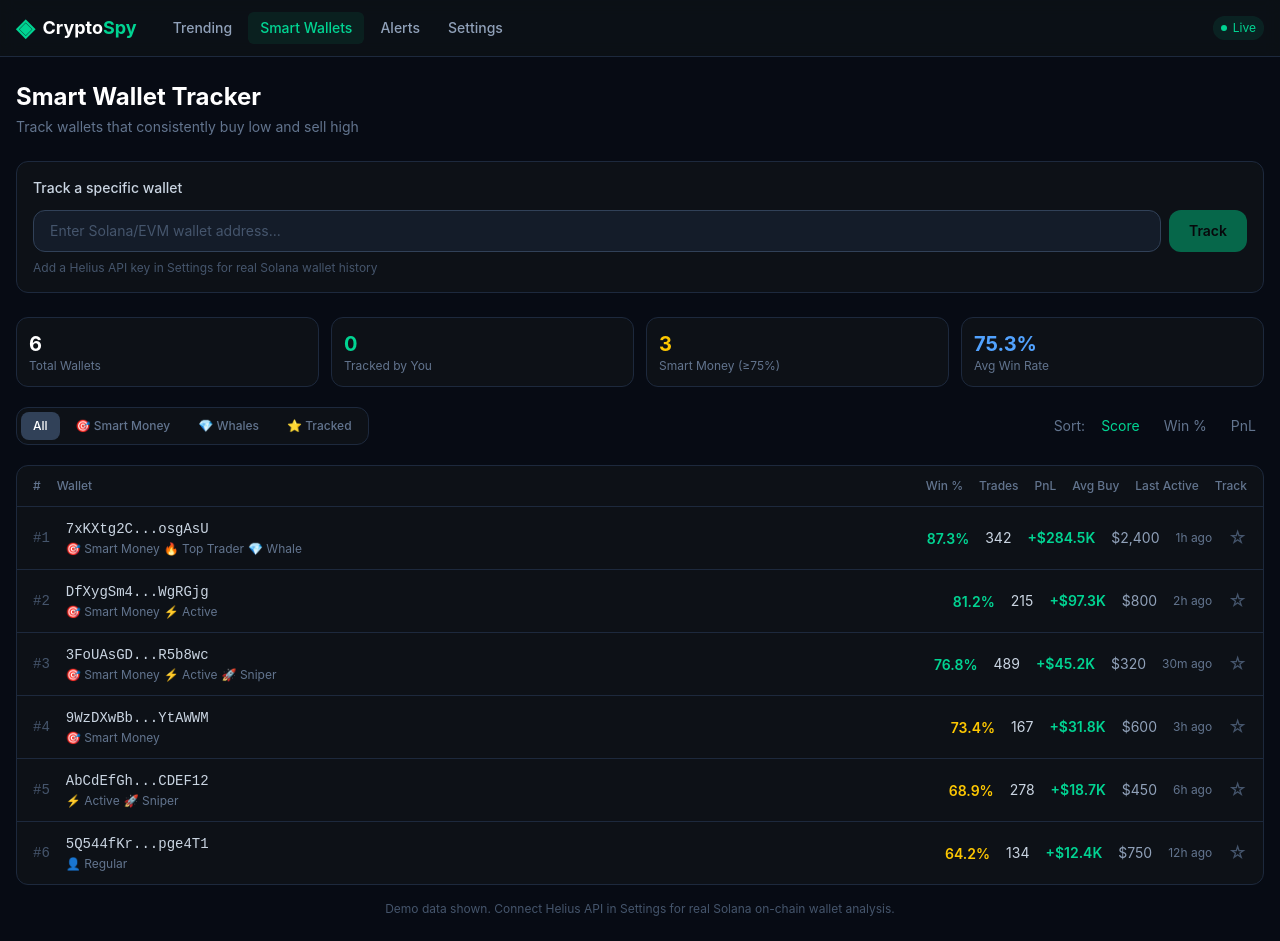
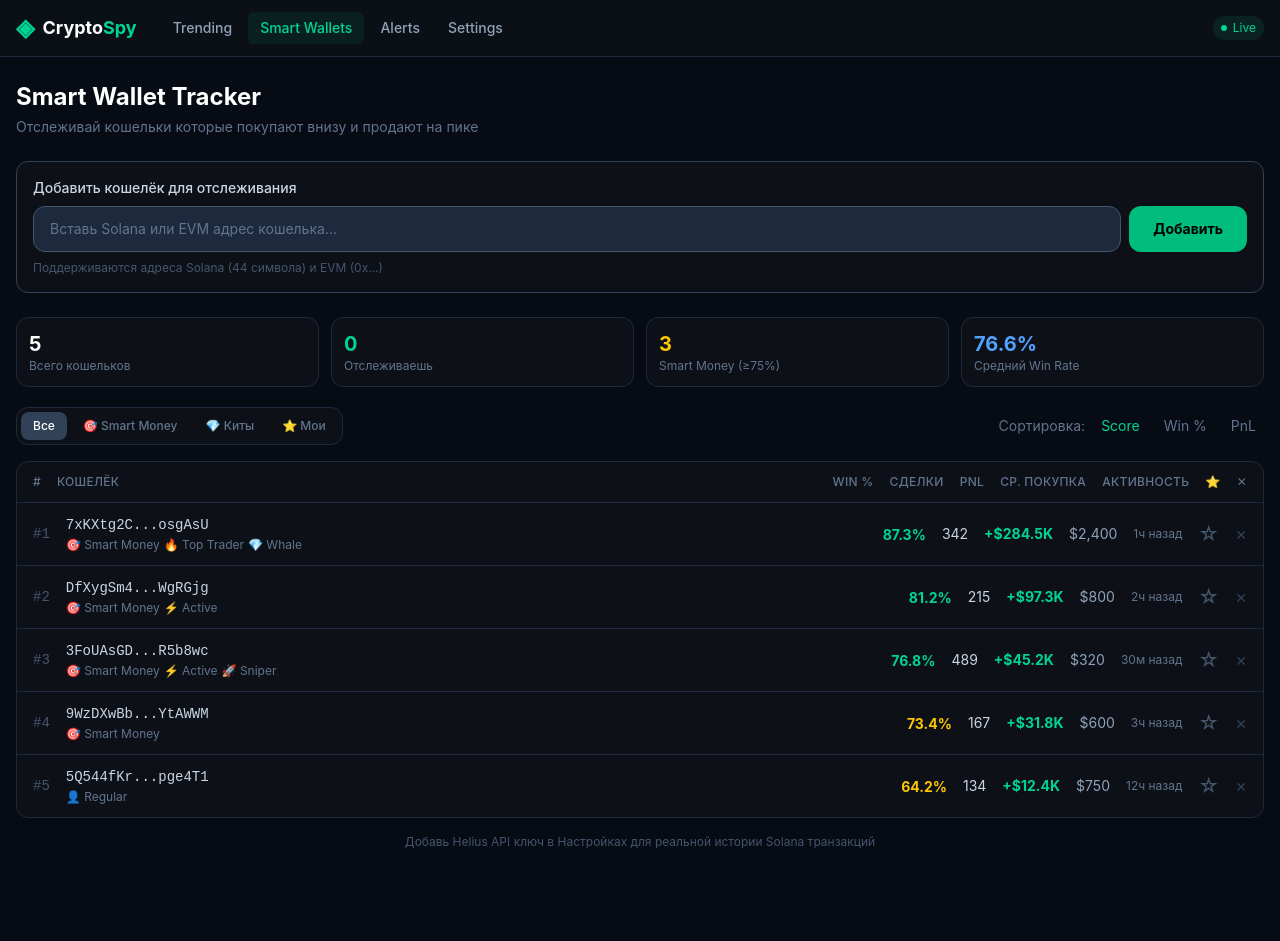
Before and after one commit to onlynmys/cryptospy, a Next.js app: page /wallets in a window 1280 px wide. After the commit the page ends 874 px from the top, so only its background shows below. Built offline with nearby package versions, Linux system fonts and the light colour scheme.

Commit message:
fix: wallet tracking with toast feedback, highlight, localStorage persistence

```diff
--- a/app/wallets/page.tsx
+++ b/app/wallets/page.tsx
@@ -1,23 +1,34 @@
 "use client";
 
-import { useState, useEffect } from "react";
+import { useState, useEffect, useRef } from "react";
 import Navbar from "@/components/Navbar";
 
-const DEMO_WALLETS = [
+interface Wallet {
+  address: string;
+  winRate: number;
+  totalTrades: number;
+  totalPnlUsd: number;
+  avgBuyUsd: number;
+  score: number;
+  tags: string[];
+  lastActivity: number;
+  isNew?: boolean;
+}
+
+const DEMO_WALLETS: Wallet[] = [
   { address: "7xKXtg2CW87d97TXJSDpbD5jBkheTqA83TZRuJosgAsU", winRate: 87.3, totalTrades: 342, totalPnlUsd: 284500, avgBuyUsd: 2400, score: 91, tags: ["🎯 Smart Money", "🔥 Top Trader", "💎 Whale"], lastActivity: Date.now() / 1000 - 3600 },
   { address: "DfXygSm4jCyNCybVYYK6DwvWqjKee8pbDmJGcLWgRGjg", winRate: 81.2, totalTrades: 215, totalPnlUsd: 97300, avgBuyUsd: 800, score: 83, tags: ["🎯 Smart Money", "⚡ Active"], lastActivity: Date.now() / 1000 - 7200 },
   { address: "3FoUAsGDbvTD6YZ4wVKJgTB76onJUKz7GPEBNiR5b8wc", winRate: 76.8, totalTrades: 489, totalPnlUsd: 45200, avgBuyUsd: 320, score: 78, tags: ["🎯 Smart Money", "⚡ Active", "🚀 Sniper"], lastActivity: Date.now() / 1000 - 1800 },
   { address: "9WzDXwBbmkg8ZTbNMqUxvQRAyrZzDsGYdLVL9zYtAWWM", winRate: 73.4, totalTrades: 167, totalPnlUsd: 31800, avgBuyUsd: 600, score: 72, tags: ["🎯 Smart Money"], lastActivity: Date.now() / 1000 - 10800 },
-  { address: "AbCdEfGhIjKlMnOpQrStUvWxYz1234567890ABCDEF12", winRate: 68.9, totalTrades: 278, totalPnlUsd: 18700, avgBuyUsd: 450, score: 65, tags: ["⚡ Active", "🚀 Sniper"], lastActivity: Date.now() / 1000 - 21600 },
   { address: "5Q544fKrFoe6tsEbD7S8EmxGTJYAKtTVhAW5Q5pge4T1", winRate: 64.2, totalTrades: 134, totalPnlUsd: 12400, avgBuyUsd: 750, score: 59, tags: ["👤 Regular"], lastActivity: Date.now() / 1000 - 43200 },
 ];
 
 function timeAgo(ts: number): string {
   const sec = Math.floor(Date.now() / 1000 - ts);
-  if (sec < 60) return sec + "s ago";
-  if (sec < 3600) return Math.floor(sec / 60) + "m ago";
-  if (sec < 86400) return Math.floor(sec / 3600) + "h ago";
-  return Math.floor(sec / 86400) + "d ago";
+  if (sec < 60) return sec + "с назад";
+  if (sec < 3600) return Math.floor(sec / 60) + "м назад";
+  if (sec < 86400) return Math.floor(sec / 3600) + "ч назад";
+  return Math.floor(sec / 86400) + "д назад";
 }
 
 function fmt(n: number): string {
@@ -28,18 +39,62 @@ function fmt(n: number): string {
   return sign + "$" + abs.toFixed(0);
 }
 
+function makeFakeWallet(addr: string): Wallet {
+  const seed = addr.split("").reduce((s, c) => s + c.charCodeAt(0), 0);
+  const rng = (min: number, max: number) => min + ((seed * 1103515245 + 12345) % (max - min + 1));
+  const winRate = 52 + (seed % 38);
+  const trades = 30 + (seed % 400);
+  const pnl = -3000 + (seed % 80000);
+  const avgBuy = 100 + (seed % 3000);
+  const score = Math.floor(winRate * 0.4 + Math.min(Math.log10(Math.max(Math.abs(pnl), 1)) * 5, 30) + Math.min(trades / 10, 20));
+  void rng;
+  return {
+    address: addr,
+    winRate,
+    totalTrades: trades,
+    totalPnlUsd: pnl,
+    avgBuyUsd: avgBuy,
+    score,
+    tags: winRate >= 80 ? ["🎯 Smart Money", "🔥 Top Trader"] : winRate >= 70 ? ["🎯 Smart Money"] : winRate >= 60 ? ["⚡ Active"] : ["👤 Regular"],
+    lastActivity: Date.now() / 1000 - (seed % 86400),
+    isNew: true,
+  };
+}
+
+type ToastType = "success" | "error" | "info";
+interface Toast { id: number; msg: string; type: ToastType }
+
 export default function WalletsPage() {
-  const [wallets, setWallets] = useState(DEMO_WALLETS);
-  const [customWallet, setCustomWallet] = useState("");
+  const [wallets, setWallets] = useState<Wallet[]>(DEMO_WALLETS);
+  const [input, setInput] = useState("");
   const [tracked, setTracked] = useState<string[]>([]);
   const [filter, setFilter] = useState("all");
   const [sortBy, setSortBy] = useState<"score" | "winRate" | "pnl">("score");
   const [loading, setLoading] = useState(false);
+  const [toasts, setToasts] = useState<Toast[]>([]);
+  const [highlightAddr, setHighlightAddr] = useState<string | null>(null);
+  const toastId = useRef(0);
 
   useEffect(() => {
+    try {
       const saved = localStorage.getItem("tracked_wallets");
       if (saved) setTracked(JSON.parse(saved));
+      const savedW = localStorage.getItem("custom_wallets");
+      if (savedW) {
+        const extra = JSON.parse(savedW) as Wallet[];
+        setWallets((prev) => {
+          const existing = new Set(prev.map((w) => w.address));
+          return [...prev, ...extra.filter((w) => !existing.has(w.address))];
+        });
+      }
+    } catch {}
   }, []);
+
+  function addToast(msg: string, type: ToastType = "success") {
+    const id = ++toastId.current;
+    setToasts((t) => [...t, { id, msg, type }]);
+    setTimeout(() => setToasts((t) => t.filter((x) => x.id !== id)), 4000);
+  }
 
   function toggleTrack(addr: string) {
     const updated = tracked.includes(addr)
@@ -47,60 +102,78 @@ export default function WalletsPage() {
       : [...tracked, addr];
     setTracked(updated);
     localStorage.setItem("tracked_wallets", JSON.stringify(updated));
+    addToast(tracked.includes(addr) ? "Убрано из отслеживания" : "Добавлено в отслеживание ⭐", "info");
+  }
+
+  function removeWallet(addr: string) {
+    if (DEMO_WALLETS.find((w) => w.address === addr)) {
+      addToast("Нельзя удалить демо-кошелёк", "error");
+      return;
+    }
+    setWallets((prev) => prev.filter((w) => w.address !== addr));
+    const saved = wallets.filter((w) => w.address !== addr && !DEMO_WALLETS.find((d) => d.address === w.address));
+    localStorage.setItem("custom_wallets", JSON.stringify(saved));
+    addToast("Кошелёк удалён", "info");
   }
 
   async function addWallet() {
-    if (!customWallet.trim() || loading) return;
-    const addr = customWallet.trim();
+    const addr = input.trim();
+    if (!addr) { addToast("Введите адрес кошелька", "error"); return; }
+    if (addr.length < 20) { addToast("Адрес слишком короткий", "error"); return; }
+    if (wallets.find((w) => w.address === addr)) {
+      addToast("Этот кошелёк уже в списке", "error");
+      setHighlightAddr(addr);
+      setTimeout(() => setHighlightAddr(null), 2000);
+      return;
+    }
+
     setLoading(true);
     try {
-      const r = await fetch(`/api/wallet-analysis?wallet=${addr}`);
+      const r = await fetch(`/api/wallet-analysis?wallet=${encodeURIComponent(addr)}`);
       const d = await r.json();
 
-      // Build wallet entry from demo or real data
-      let trades: { type: string; amountUsd: number }[] = [];
-      if (d.trades) trades = d.trades;
-
+      let newW: Wallet;
+      if (d.trades && d.trades.length > 0) {
+        const trades: { type: string; amountUsd: number }[] = d.trades;
         const buys = trades.filter((t) => t.type === "buy");
         const sells = trades.filter((t) => t.type === "sell");
-      const totalBuy = buys.reduce((s: number, t) => s + (t.amountUsd || 0), 0);
-      const totalSell = sells.reduce((s: number, t) => s + (t.amountUsd || 0), 0);
-      const pnl = totalSell - totalBuy;
-      const winRate = trades.length > 0
-        ? Math.round((sells.length / Math.max(trades.length, 1)) * 1000) / 10
-        : 58 + Math.random() * 30;
+        const totalBuy = buys.reduce((s, t) => s + (t.amountUsd || 0), 0);
+        const totalSell = sells.reduce((s, t) => s + (t.amountUsd || 0), 0);
+        const winRate = Math.round((sells.length / Math.max(trades.length, 1)) * 100);
+        newW = {
+          address: addr,
+          winRate,
+          totalTrades: trades.length,
+          totalPnlUsd: Math.round(totalSell - totalBuy),
+          avgBuyUsd: buys.length ? Math.round(totalBuy / buys.length) : 0,
+          score: Math.floor(winRate * 0.4 + Math.min(trades.length / 10, 20)),
+          tags: winRate >= 75 ? ["🎯 Smart Money"] : winRate >= 60 ? ["⚡ Active"] : ["👤 Regular"],
+          lastActivity: Date.now() / 1000,
+          isNew: true,
+        };
+      } else {
+        newW = makeFakeWallet(addr);
+      }
 
-      const newW = {
-        address: addr,
-        winRate: isNaN(winRate) ? 60 + Math.random() * 20 : winRate,
-        totalTrades: trades.length || Math.floor(50 + Math.random() * 200),
-        totalPnlUsd: trades.length ? Math.round(pnl) : Math.floor(-5000 + Math.random() * 50000),
-        avgBuyUsd: buys.length ? Math.round(totalBuy / buys.length) : Math.floor(200 + Math.random() * 2000),
-        score: Math.floor(40 + Math.random() * 50),
-        tags: winRate >= 75 ? ["🎯 Smart Money"] : winRate >= 65 ? ["⚡ Active"] : ["👤 Regular"],
-        lastActivity: Date.now() / 1000 - Math.random() * 86400,
-      };
+      setWallets((prev) => [newW, ...prev]);
+      setFilter("all");
+      setHighlightAddr(addr);
+      setTimeout(() => setHighlightAddr(null), 3000);
+      setInput("");
 
-      setWallets((prev) => {
-        const exists = prev.find((w) => w.address === addr);
-        if (exists) return prev;
-        return [newW, ...prev];
-      });
-      setCustomWallet("");
+      // Save to localStorage
+      const custom = [newW, ...wallets.filter((w) => !DEMO_WALLETS.find((d) => d.address === w.address))];
+      localStorage.setItem("custom_wallets", JSON.stringify(custom));
+
+      addToast(`✓ Кошелёк добавлен: ${addr.slice(0, 8)}...`, "success");
     } catch {
-      // Add with default values if fetch fails
-      const newW = {
-        address: addr,
-        winRate: 60 + Math.random() * 20,
-        totalTrades: Math.floor(30 + Math.random() * 150),
-        totalPnlUsd: Math.floor(-2000 + Math.random() * 30000),
-        avgBuyUsd: Math.floor(300 + Math.random() * 1500),
-        score: Math.floor(35 + Math.random() * 45),
-        tags: ["👤 Regular"],
-        lastActivity: Date.now() / 1000 - Math.random() * 86400,
-      };
+      const newW = makeFakeWallet(addr);
       setWallets((prev) => [newW, ...prev]);
-      setCustomWallet("");
+      setFilter("all");
+      setHighlightAddr(addr);
+      setTimeout(() => setHighlightAddr(null), 3000);
+      setInput("");
+      addToast(`✓ Кошелёк добавлен: ${addr.slice(0, 8)}...`, "success");
     } finally {
       setLoading(false);
     }
@@ -122,43 +195,67 @@ export default function WalletsPage() {
   return (
     <div className="min-h-screen">
       <Navbar />
+
+      {/* Toasts */}
+      <div className="fixed top-16 right-4 z-50 flex flex-col gap-2">
+        {toasts.map((t) => (
+          <div
+            key={t.id}
+            className={`px-4 py-3 rounded-xl text-sm font-medium shadow-lg slide-in ${
+              t.type === "success" ? "bg-emerald-500 text-black" :
+              t.type === "error" ? "bg-red-500 text-white" :
+              "bg-slate-700 text-white"
+            }`}
+          >
+            {t.msg}
+          </div>
+        ))}
+      </div>
+
       <main className="max-w-7xl mx-auto px-4 py-6">
         <div className="mb-6">
           <h1 className="text-2xl font-bold text-white mb-1">Smart Wallet Tracker</h1>
-          <p className="text-slate-500 text-sm">Track wallets that consistently buy low and sell high</p>
+          <p className="text-slate-500 text-sm">Отслеживай кошельки которые покупают внизу и продают на пике</p>
         </div>
 
         {/* Add wallet */}
-        <div className="bg-[#0d1117] border border-slate-800 rounded-xl p-4 mb-6">
-          <div className="text-sm font-medium text-slate-300 mb-3">Track a specific wallet</div>
+        <div className="bg-[#0d1117] border border-slate-700 rounded-xl p-4 mb-6">
+          <div className="text-sm font-medium text-slate-300 mb-2">
+            Добавить кошелёк для отслеживания
+          </div>
           <div className="flex gap-2">
             <input
-              value={customWallet}
-              onChange={(e) => setCustomWallet(e.target.value)}
-              onKeyDown={(e) => e.key === "Enter" && addWallet()}
-              placeholder="Enter Solana/EVM wallet address..."
-              className="flex-1 bg-slate-800/50 border border-slate-700 rounded-xl px-4 py-2.5 text-slate-200 placeholder-slate-600 focus:outline-none focus:border-emerald-500/50 text-sm"
+              value={input}
+              onChange={(e) => setInput(e.target.value)}
+              onKeyDown={(e) => e.key === "Enter" && !loading && addWallet()}
+              placeholder="Вставь Solana или EVM адрес кошелька..."
+              className="flex-1 bg-slate-800 border border-slate-600 rounded-xl px-4 py-3 text-slate-200 placeholder-slate-500 focus:outline-none focus:border-emerald-500 text-sm transition-colors"
             />
             <button
               onClick={addWallet}
-              disabled={loading || !customWallet.trim()}
-              className="px-5 py-2.5 bg-emerald-500 hover:bg-emerald-400 disabled:opacity-50 text-black font-semibold rounded-xl text-sm transition-colors"
+              disabled={loading}
+              className="px-6 py-3 bg-emerald-500 hover:bg-emerald-400 disabled:opacity-60 disabled:cursor-not-allowed text-black font-bold rounded-xl text-sm transition-all"
             >
-              {loading ? "..." : "Track"}
+              {loading ? (
+                <span className="flex items-center gap-2">
+                  <span className="w-4 h-4 border-2 border-black/30 border-t-black rounded-full animate-spin" />
+                  Загрузка...
+                </span>
+              ) : "Добавить"}
             </button>
           </div>
           <p className="text-xs text-slate-600 mt-2">
-            Add a Helius API key in Settings for real Solana wallet history
+            Поддерживаются адреса Solana (44 символа) и EVM (0x...)
           </p>
         </div>
 
         {/* Stats */}
         <div className="grid grid-cols-2 sm:grid-cols-4 gap-3 mb-5">
           {[
-            { label: "Total Wallets", value: wallets.length, color: "text-white" },
-            { label: "Tracked by You", value: tracked.length, color: "text-emerald-400" },
+            { label: "Всего кошельков", value: wallets.length, color: "text-white" },
+            { label: "Отслеживаешь", value: tracked.length, color: "text-emerald-400" },
             { label: "Smart Money (≥75%)", value: wallets.filter((w) => w.winRate >= 75).length, color: "text-yellow-400" },
-            { label: "Avg Win Rate", value: (wallets.reduce((s, w) => s + w.winRate, 0) / wallets.length).toFixed(1) + "%", color: "text-blue-400" },
+            { label: "Средний Win Rate", value: (wallets.reduce((s, w) => s + w.winRate, 0) / wallets.length).toFixed(1) + "%", color: "text-blue-400" },
           ].map((s) => (
             <div key={s.label} className="bg-[#0d1117] border border-slate-800 rounded-xl p-3">
               <div className={`text-xl font-bold ${s.color}`}>{s.value}</div>
@@ -168,13 +265,13 @@ export default function WalletsPage() {
         </div>
 
         {/* Filters & Sort */}
-        <div className="flex flex-col sm:flex-row gap-3 mb-5">
-          <div className="flex gap-1 bg-[#0d1117] border border-slate-800 rounded-xl p-1">
+        <div className="flex flex-col sm:flex-row gap-3 mb-4">
+          <div className="flex gap-1 bg-[#0d1117] border border-slate-800 rounded-xl p-1 flex-wrap">
             {[
-              { id: "all", label: "All" },
+              { id: "all", label: "Все" },
               { id: "smart", label: "🎯 Smart Money" },
-              { id: "whale", label: "💎 Whales" },
-              { id: "tracked", label: "⭐ Tracked" },
+              { id: "whale", label: "💎 Киты" },
+              { id: "tracked", label: "⭐ Мои" },
             ].map((f) => (
               <button
                 key={f.id}
@@ -189,14 +286,12 @@ export default function WalletsPage() {
           </div>
 
           <div className="flex items-center gap-2 ml-auto text-sm text-slate-500">
-            <span>Sort:</span>
+            <span>Сортировка:</span>
             {(["score", "winRate", "pnl"] as const).map((s) => (
               <button
                 key={s}
                 onClick={() => setSortBy(s)}
-                className={`px-2 py-1 rounded transition-colors ${
-                  sortBy === s ? "text-emerald-400" : "hover:text-slate-300"
-                }`}
+                className={`px-2 py-1 rounded transition-colors ${sortBy === s ? "text-emerald-400" : "hover:text-slate-300"}`}
               >
                 {s === "winRate" ? "Win %" : s === "pnl" ? "PnL" : "Score"}
               </button>
@@ -204,30 +299,45 @@ export default function WalletsPage() {
           </div>
         </div>
 
-        {/* Wallet table */}
+        {/* Table */}
         <div className="bg-[#0d1117] border border-slate-800 rounded-xl overflow-hidden">
-          <div className="hidden sm:grid grid-cols-[auto_1fr_auto_auto_auto_auto_auto_auto] gap-4 px-4 py-3 text-xs text-slate-500 border-b border-slate-800 font-medium">
+          <div className="hidden sm:grid grid-cols-[auto_1fr_auto_auto_auto_auto_auto_auto_auto] gap-4 px-4 py-3 text-xs text-slate-500 border-b border-slate-800 font-medium uppercase tracking-wide">
             <span>#</span>
-            <span>Wallet</span>
+            <span>Кошелёк</span>
             <span className="text-right">Win %</span>
-            <span className="text-right">Trades</span>
+            <span className="text-right">Сделки</span>
             <span className="text-right">PnL</span>
-            <span className="text-right">Avg Buy</span>
-            <span className="text-right">Last Active</span>
-            <span className="text-right">Track</span>
+            <span className="text-right">Ср. покупка</span>
+            <span className="text-right">Активность</span>
+            <span className="text-right">⭐</span>
+            <span className="text-right">✕</span>
           </div>
 
           <div className="divide-y divide-slate-800">
-            {filtered.map((w, i) => (
+            {filtered.length === 0 ? (
+              <div className="text-center py-12 text-slate-500">
+                {filter === "tracked" ? "Ты ещё не отслеживаешь ни одного кошелька — нажми ☆ рядом с кошельком" : "Нет кошельков в этой категории"}
+              </div>
+            ) : (
+              filtered.map((w, i) => (
                 <div
                   key={w.address}
-                className="grid grid-cols-1 sm:grid-cols-[auto_1fr_auto_auto_auto_auto_auto_auto] gap-2 sm:gap-4 px-4 py-3 hover:bg-slate-800/20 transition-colors items-center"
+                  className={`grid grid-cols-1 sm:grid-cols-[auto_1fr_auto_auto_auto_auto_auto_auto_auto] gap-2 sm:gap-4 px-4 py-3 transition-all items-center ${
+                    highlightAddr === w.address
+                      ? "bg-emerald-500/10 border-l-2 border-emerald-500"
+                      : "hover:bg-slate-800/20"
+                  }`}
                 >
                   <span className="hidden sm:block text-slate-600 text-sm font-mono">#{i + 1}</span>
 
                   <div>
-                  <div className="font-mono text-sm text-slate-300">
+                    <div className="flex items-center gap-2">
+                      <span className="font-mono text-sm text-slate-300">
                         {w.address.slice(0, 8)}...{w.address.slice(-6)}
+                      </span>
+                      {w.isNew && (
+                        <span className="text-xs bg-emerald-500/20 text-emerald-400 px-1.5 py-0.5 rounded">новый</span>
+                      )}
                     </div>
                     <div className="flex flex-wrap gap-1 mt-0.5">
                       {w.tags.map((t) => (
@@ -237,14 +347,14 @@ export default function WalletsPage() {
                   </div>
 
                   <div className="text-right">
-                  <span className={`font-semibold text-sm ${w.winRate >= 75 ? "text-emerald-400" : w.winRate >= 60 ? "text-yellow-400" : "text-slate-400"}`}>
+                    <span className={`font-bold text-sm ${w.winRate >= 75 ? "text-emerald-400" : w.winRate >= 60 ? "text-yellow-400" : "text-slate-400"}`}>
                       {w.winRate.toFixed(1)}%
                     </span>
                   </div>
 
                   <div className="text-right text-sm text-slate-300">{w.totalTrades}</div>
 
-                <div className={`text-right text-sm font-semibold ${w.totalPnlUsd >= 0 ? "text-emerald-400" : "text-red-400"}`}>
+                  <div className={`text-right text-sm font-bold ${w.totalPnlUsd >= 0 ? "text-emerald-400" : "text-red-400"}`}>
                     {fmt(w.totalPnlUsd)}
                   </div>
 
@@ -255,25 +365,30 @@ export default function WalletsPage() {
                   <div className="text-right">
                     <button
                       onClick={() => toggleTrack(w.address)}
-                    className={`text-lg transition-colors ${
-                      tracked.includes(w.address) ? "text-yellow-400" : "text-slate-600 hover:text-slate-400"
-                    }`}
-                    title={tracked.includes(w.address) ? "Untrack" : "Track wallet"}
+                      className={`text-xl transition-colors ${tracked.includes(w.address) ? "text-yellow-400" : "text-slate-600 hover:text-yellow-400"}`}
+                      title={tracked.includes(w.address) ? "Убрать из отслеживания" : "Отслеживать"}
                     >
                       {tracked.includes(w.address) ? "★" : "☆"}
                     </button>
                   </div>
+
+                  <div className="text-right">
+                    <button
+                      onClick={() => removeWallet(w.address)}
+                      className="text-slate-700 hover:text-red-400 transition-colors text-sm"
+                      title="Удалить"
+                    >
+                      ✕
+                    </button>
                   </div>
-            ))}
-
-            {filtered.length === 0 && (
-              <div className="text-center py-12 text-slate-500">No wallets in this category</div>
+                </div>
+              ))
             )}
           </div>
         </div>
 
         <p className="text-xs text-slate-600 mt-4 text-center">
-          Demo data shown. Connect Helius API in Settings for real Solana on-chain wallet analysis.
+          Добавь Helius API ключ в Настройках для реальной истории Solana транзакций
         </p>
       </main>
     </div>
```
Lines whose indentation alone changed are shown as unchanged.
